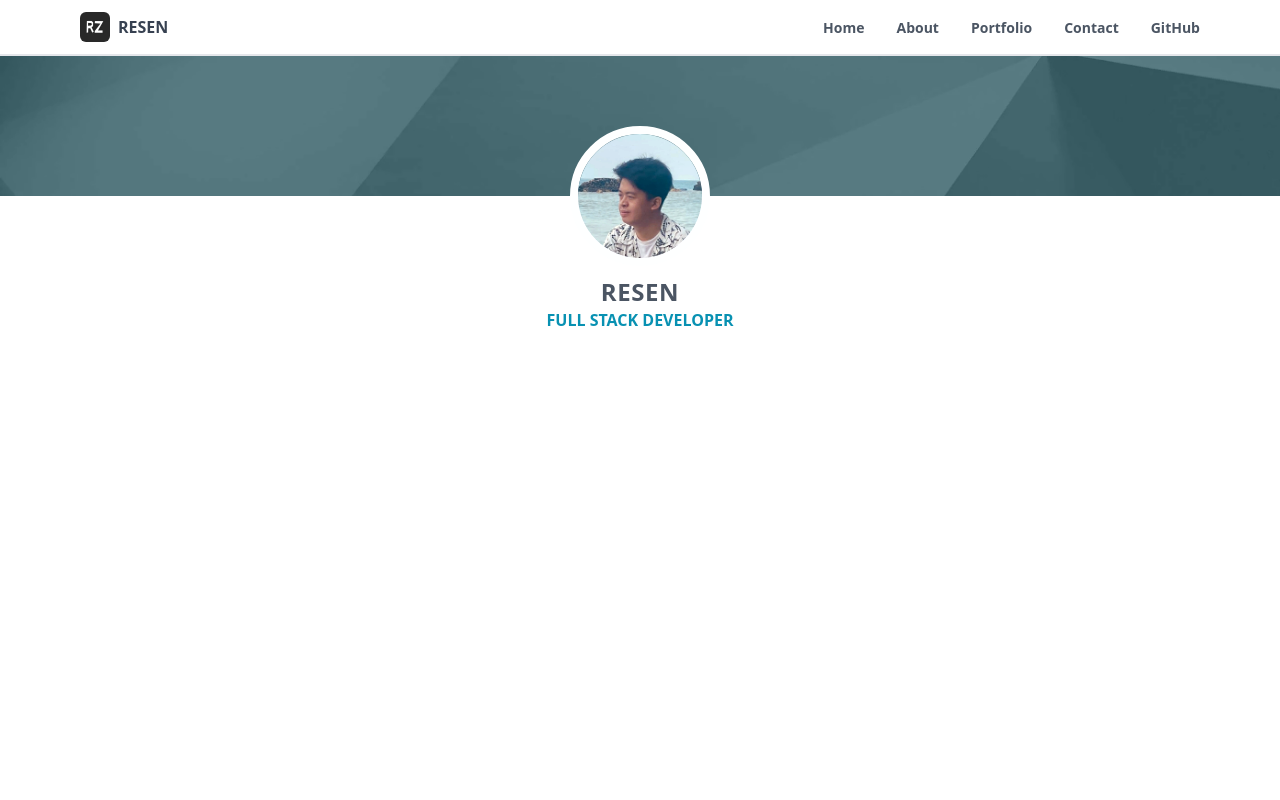
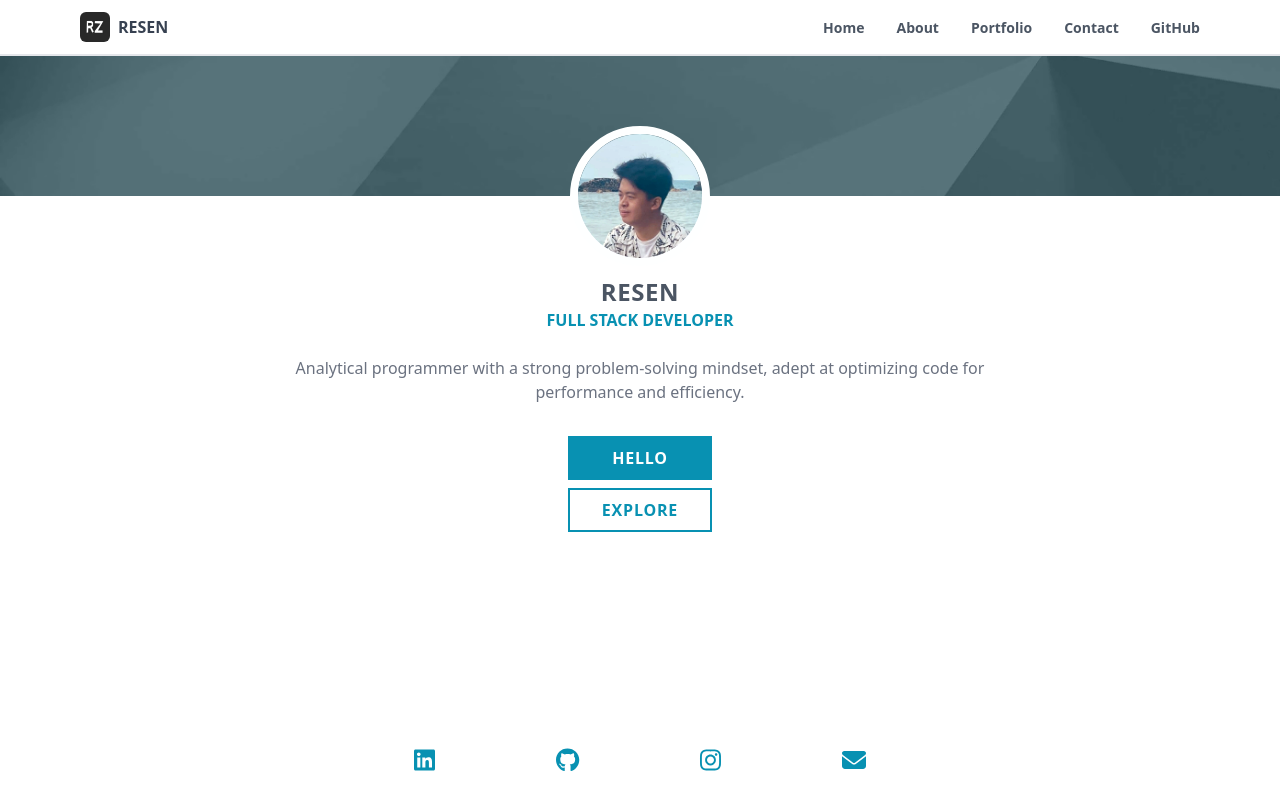
Before and after one commit to resenzhu/nextjs, a Next.js app: page / in a window 1280 px wide. Built offline with nearby package versions, Linux system fonts and the light colour scheme; what tailwindcss-animated would draw is missing.

Commit message:
add profile description, buttons, and urls.

```diff
--- a/src/app/page.tsx
+++ b/src/app/page.tsx
@@ -1,4 +1,11 @@
+import {
+  faGithub,
+  faInstagram,
+  faLinkedin
+} from '@fortawesome/free-brands-svg-icons';
+import {FontAwesomeIcon} from '@fortawesome/react-fontawesome';
 import {createMetadata} from '@utils/metadata';
+import {faEnvelope} from '@fortawesome/free-solid-svg-icons';
 
 const metadata = createMetadata({
   title: 'Resen | Full Stack Developer',
@@ -12,7 +19,7 @@ const Page = (): JSX.Element => (
     <div className='flex h-full flex-col items-center'>
       <div className='relative h-1/5 w-full'>
         <div className='absolute h-full w-full bg-[url("/images/main/home-profile-background.webp")] bg-cover bg-top bg-no-repeat brightness-50 contrast-125'></div>
-        <div className='absolute h-full w-full bg-cyan-500 opacity-20'></div>
+        <div className='absolute h-full w-full bg-cyan-600 opacity-20'></div>
         <div className='relative flex h-full translate-y-1/2 items-center justify-center'>
           <img
             className='rounded-full border-8 contrast-125'
@@ -22,12 +29,46 @@ const Page = (): JSX.Element => (
           />
         </div>
       </div>
-      <div className='relative flex h-full w-full flex-col items-center pt-20'>
-        <div className='text-2xl font-extrabold tracking-wide text-gray-600'>
-          RESEN
+      <div className='relative flex h-full flex-col items-center justify-between pt-20'>
+        <div className='flex flex-1 flex-col items-center'>
+          <div className='text-2xl font-extrabold tracking-wide text-gray-600'>
+            RESEN
+          </div>
+          <div className='text-md font-extrabold text-cyan-600'>
+            FULL STACK DEVELOPER
+          </div>
+          <div className='w-4/5 pt-6 text-center text-gray-500'>
+            Analytical programmer with a strong problem-solving mindset, adept
+            at optimizing code for performance and efficiency.
+          </div>
+          <div className='flex w-36 flex-col space-y-2 pt-8'>
+            <button
+              className='border-2 border-cyan-600 bg-cyan-600 py-2 font-bold tracking-wider text-white active:bg-cyan-700'
+              type='button'
+            >
+              HELLO
+            </button>
+            <button
+              className='border-2 border-cyan-600 py-2 font-bold tracking-wider text-cyan-600 hover:bg-cyan-600 hover:text-white active:bg-cyan-700'
+              type='button'
+            >
+              EXPLORE
+            </button>
+          </div>
         </div>
-        <div className='text-md font-extrabold text-cyan-600'>
-          FULL STACK DEVELOPER
+        <div className='flex w-1/2 items-center justify-between pb-6'>
+          <a className='text-2xl text-cyan-600'>
+            <FontAwesomeIcon icon={faLinkedin} />
+          </a>
+          <a className='text-2xl text-cyan-600'>
+            <FontAwesomeIcon icon={faGithub} />
+          </a>
+          <a className='text-2xl text-cyan-600'>
+            <FontAwesomeIcon icon={faInstagram} />
+          </a>
+          <a className='text-2xl text-cyan-600'>
+            <FontAwesomeIcon icon={faEnvelope} />
+          </a>
         </div>
       </div>
     </div>
```
